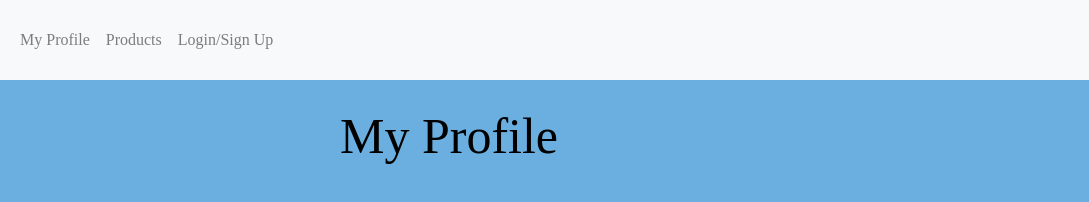
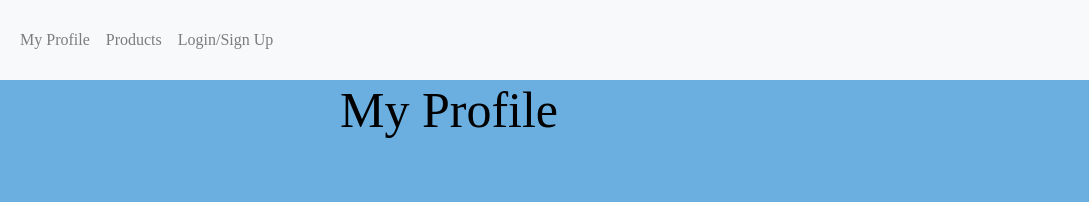
Before and after one commit to DelanieWolff/tech_homework_4, a plain HTML site: page profile.html in a window 1280 px wide. Shown: the full height of the page, 191-1280 px from the left. Drawn offline with nearby package versions, Linux system fonts and the light colour scheme.

Commit message:
Updated profile.html

```diff
--- a/profile.html
+++ b/profile.html
@@ -70,15 +70,17 @@
         .navbar {
             height: 80px;
         }
-        .h3{
+        .h3 {
             font-size: 50px;
+            text-align: center;
         }
+
 
     </style>
 </head>
 
 <body>
-    <nav class="navbar navbar-expand-lg navbar-light bg-light fixed-top">
+    <nav class="navbar navbar-expand-lg navbar-light bg-light">
         <a class="navbar-brand" href="index.html"><img src="imageedit_19_8437097217.png" /><span class="sr-only">(current)</span></a>
         <button class="navbar-toggler" type="button" data-toggle="collapse" data-target="#navbarSupportedContent"
                 aria-controls="navbarSupportedContent" aria-expanded="false" aria-label="Toggle navigation">
@@ -100,11 +102,8 @@
             </ul>
         </div>
     </nav>
-    <div class="container landing d-flex flex-column align-items-center " style="margin-top:50px;" id="landing">
+    <div><h3 class="h3">My Profile</h3></div>
 
-            <h3 class="h3">My Profile</h3>
-
-        </div>
 
     <!-- Optional JavaScript -->
     <!-- jQuery first, then Popper.js, then Bootstrap JS -->
```
Lines whose indentation alone changed are shown as unchanged.
